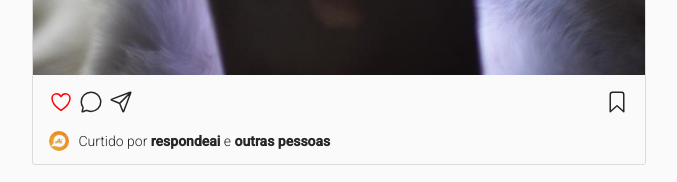
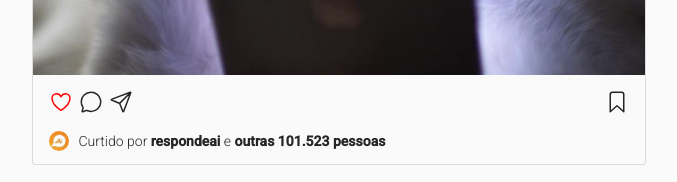
Before and after one commit to JTAlmeida/projeto7-instaclone, a React (Create React App) app: page / in a window 1280 px wide. Shown: the part 820-1002 px from the top of the page, without its empty margins (141-818 px from the left). Built offline with nearby package versions, Linux system fonts and the light colour scheme.

Commit message:
corrigido o likeTotal

```diff
--- a/src/Components/Posts.js
+++ b/src/Components/Posts.js
@@ -30,7 +30,7 @@ function Posts() {
           img={postInfo.img}
           imgLike={postInfo.imgLike}
           usernameLike={postInfo.usernameLike}
-          totaLikes={postInfo.totalLikes}
+          totalLikes={postInfo.totalLikes}
         />
       ))}
     </div>
```
